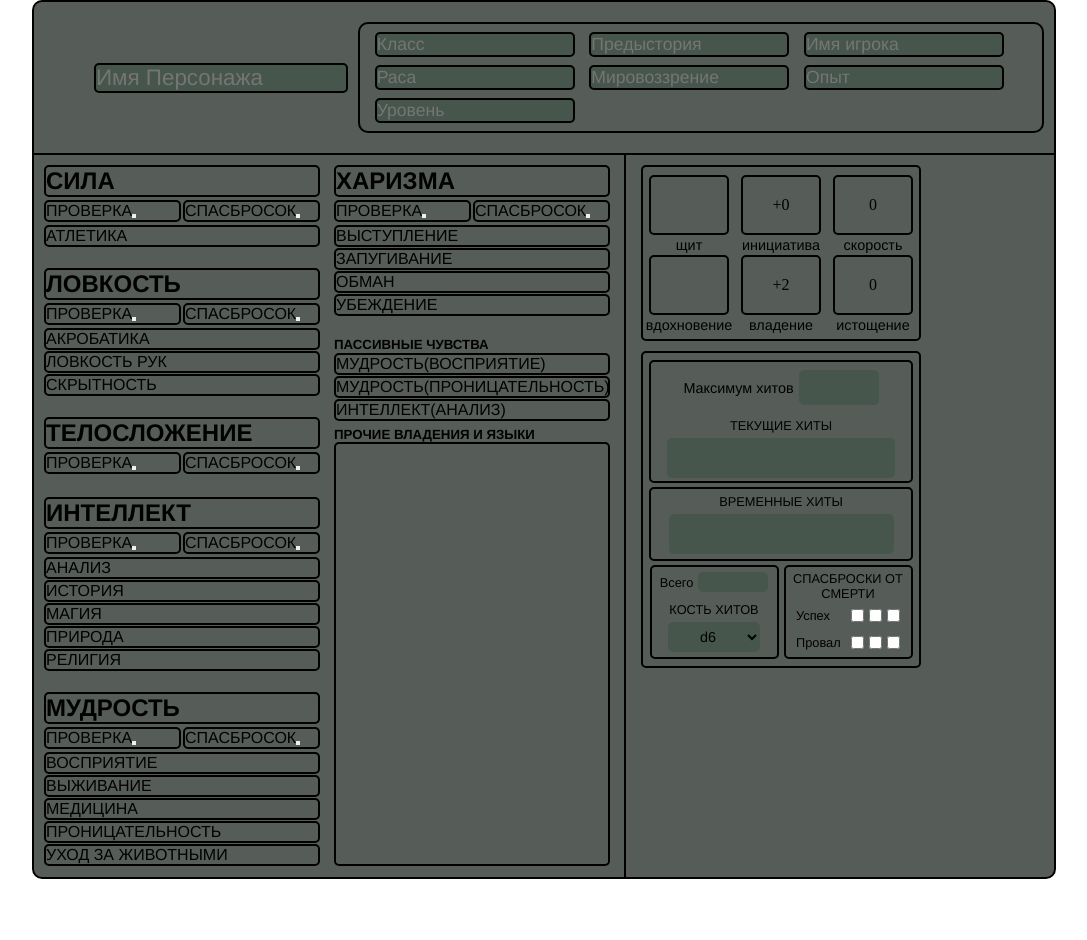
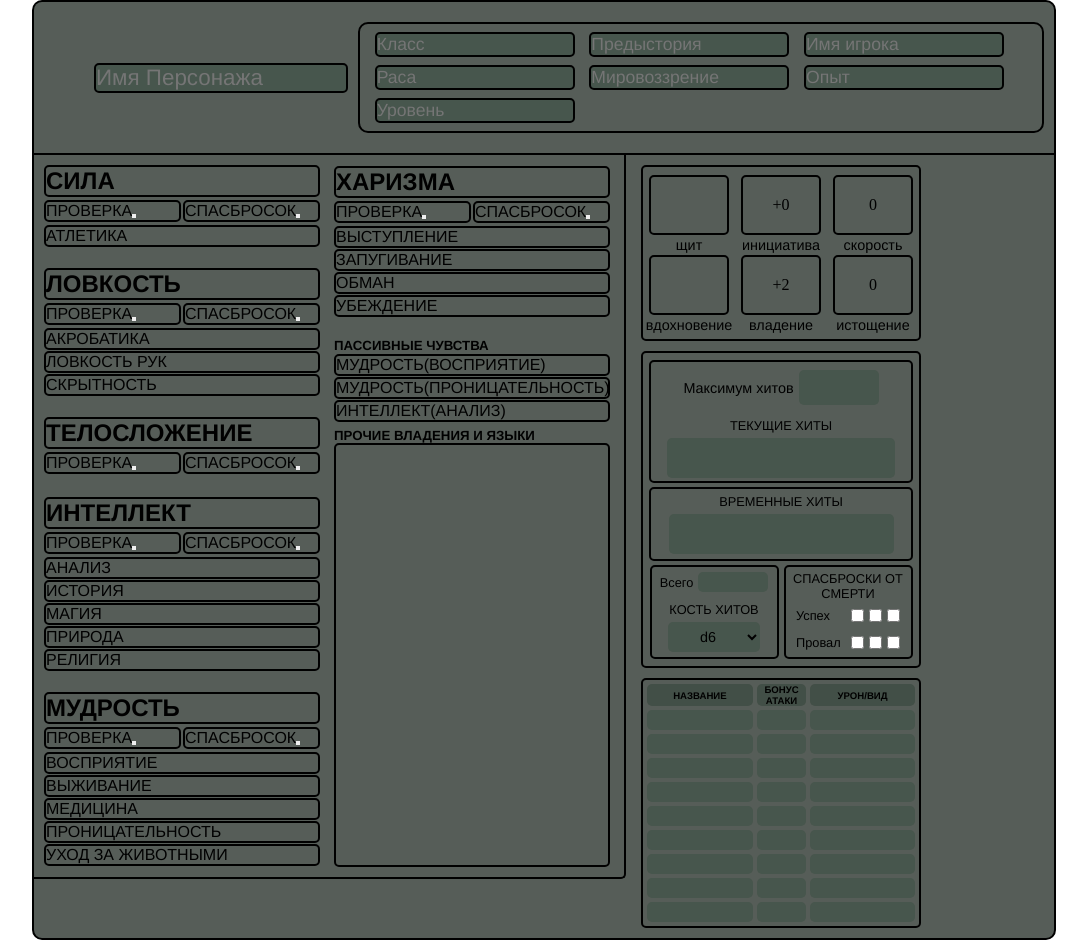
Before and after one commit to Pivo-moment/ts-longstory-landing, a website built with Vite: page index.html in a window 1280 px wide. Shown: the whole page, without its empty margins (96-1183 px from the left). Before the commit the page ends 879 px from the top, so only its background shows below. Built offline with nearby package versions, Linux system fonts and the light colour scheme.

Commit message:
закончил таблицу с атаками и заклинаниями

```diff
--- a/index.html
+++ b/index.html
@@ -139,6 +139,7 @@
         </div>
       </div>
 
+
       <div class="sec_char_and_other">
         <div class="sec_char_and_other_column">
 
@@ -174,9 +175,7 @@
 
 
           <div class="character_hits">
-
             <div class="current_hits">
-
               <div class="max_hits_con">
                 <span class="span_max_hits">Максимум хитов </span>
                 <input class="max_hits_value" type="number">
@@ -186,7 +185,6 @@
                 <span class="span_current_temporary_hits">ТЕКУЩИЕ ХИТЫ</span>
                 <input class="current_temporary_hits_value" type="number">
               </div>
-
             </div>
 
             <div class="temporary_hits">
@@ -199,7 +197,6 @@
             <div class="other_hits_info">
 
               <div class="hits_dice">
-
                 <div class="total_number_of_hits">
                   <span class="span_total_number_of_hits">Всего</span>
                   <input type="number" class="total_number_of_hits_value">
@@ -214,12 +211,10 @@
                     <option value="4">d12</option>
                   </select>
                 </div>
-
               </div>
 
               <div class="death_saving_throws">
                 <div class="span_death_saving_throws">СПАСБРОСКИ ОТ СМЕРТИ</div>
-
                 <div class="success_failure_death_saving_throws">
                   <span class="span_success_failure">Успех </span>
                   <input type="checkbox" class="death_saving_throws_checkbox">
@@ -236,11 +231,124 @@
               </div>
 
             </div>
+          </div>
 
-          </div>
+          <table class="table_attacks_n_spells">
+            <thead>
+              <tr>
+                <th class="theader_sell_name_or_damage">НАЗВАНИЕ</td>
+                <th class="theader_sell_bonus">БОНУС АТАКИ</td>
+                <th class="theader_sell_name_or_damage">УРОН/ВИД</td>
+              </tr>
+            </thead>
+            <tbody>
+              <tr>
+                <td class="tbody_sell_name_or_damage">
+                  <input type="text" class="tsell_input">
+                </td>
+                <td class="tbody_sell_bonus">
+                  <input type="text" class="tsell_input">
+                </td>
+                <td class="tbody_sell_name_or_damage">
+                  <input type="text" class="tsell_input">
+                </td>
+              </tr>
+              <tr>
+                <td class="tbody_sell_name_or_damage">
+                  <input type="text" class="tsell_input">
+                </td>
+                <td class="tbody_sell_bonus">
+                  <input type="text" class="tsell_input">
+                </td>
+                <td class="tbody_sell_name_or_damage">
+                  <input type="text" class="tsell_input">
+                </td>
+              </tr>
+              <tr>
+                <td class="tbody_sell_name_or_damage">
+                  <input type="text" class="tsell_input">
+                </td>
+                <td class="tbody_sell_bonus">
+                  <input type="text" class="tsell_input">
+                </td>
+                <td class="tbody_sell_name_or_damage">
+                  <input type="text" class="tsell_input">
+                </td>
+              </tr>
+              <tr>
+                <td class="tbody_sell_name_or_damage">
+                  <input type="text" class="tsell_input">
+                </td>
+                <td class="tbody_sell_bonus">
+                  <input type="text" class="tsell_input">
+                </td>
+                <td class="tbody_sell_name_or_damage">
+                  <input type="text" class="tsell_input">
+                </td>
+              </tr>
+              <tr>
+                <td class="tbody_sell_name_or_damage">
+                  <input type="text" class="tsell_input">
+                </td>
+                <td class="tbody_sell_bonus">
+                  <input type="text" class="tsell_input">
+                </td>
+                <td class="tbody_sell_name_or_damage">
+                  <input type="text" class="tsell_input">
+                </td>
+              </tr>
+              <tr>
+                <td class="tbody_sell_name_or_damage">
+                  <input type="text" class="tsell_input">
+                </td>
+                <td class="tbody_sell_bonus">
+                  <input type="text" class="tsell_input">
+                </td>
+                <td class="tbody_sell_name_or_damage">
+                  <input type="text" class="tsell_input">
+                </td>
+              </tr>
+              <tr>
+                <td class="tbody_sell_name_or_damage">
+                  <input type="text" class="tsell_input">
+                </td>
+                <td class="tbody_sell_bonus">
+                  <input type="text" class="tsell_input">
+                </td>
+                <td class="tbody_sell_name_or_damage">
+                  <input type="text" class="tsell_input">
+                </td>
+              </tr>
+              <tr>
+                <td class="tbody_sell_name_or_damage">
+                  <input type="text" class="tsell_input">
+                </td>
+                <td class="tbody_sell_bonus">
+                  <input type="text" class="tsell_input">
+                </td>
+                <td class="tbody_sell_name_or_damage">
+                  <input type="text" class="tsell_input">
+                </td>
+              </tr>
+              <tr>
+                <td class="tbody_sell_name_or_damage">
+                  <input type="text" class="tsell_input">
+                </td>
+                <td class="tbody_sell_bonus">
+                  <input type="text" class="tsell_input">
+                </td>
+                <td class="tbody_sell_name_or_damage">
+                  <input type="text" class="tsell_input">
+                </td>
+              </tr>
+            </tbody>
+          </table>
+
         </div>
       </div>
+
     </div>
+
   </main>
 </body>
 
--- a/src/style.css
+++ b/src/style.css
@@ -67,6 +67,7 @@ main {
 .build-con {
   display: flex;
   align-items: start;
+  flex-wrap: wrap;
 
   gap: 5px;
   border: 2px solid black;
@@ -81,11 +82,15 @@ main {
   flex-wrap: wrap;
   box-sizing: border-box;
   border-right: 2px solid black;
+  border-bottom: 2px solid black;
+  border-bottom-right-radius: 5px;
 
 }
 
 .all-stats {
   display: flex;
+
+  justify-content: center;
   gap: 10px;
   padding:  10px;
   flex-wrap: wrap;
@@ -94,9 +99,8 @@ main {
 .stats-skills-passive-con {
   display: flex;
 
-
-  align-items: flex-start;
-  justify-content: start;
+  align-items: center;
+  justify-content: center;
 
   flex-flow: column;
   gap: 20px;
@@ -205,7 +209,7 @@ main {
 
 .sec_char_and_other{
   display: flex;
-  width: max-content;
+  align-items: start;
 
   padding: 10px;
 
@@ -493,3 +497,61 @@ main {
   text-align: center;
   font-size: 80%;
 }
+
+.table_attacks_n_spells{
+  width: 280px;
+  border: 2px solid black;
+  border-radius: 5px;
+  text-align: center;
+  border-collapse: separate;
+  border-spacing: 4px;
+}
+
+.theader_sell_name_or_damage{
+  font-family: "Helvetica", sans-serif;
+  font-size: 60%;
+  background-color: #23382b5e;
+
+  border: none;
+  border-radius: 5px;
+
+  width: 108px;
+}
+.theader_sell_bonus{
+  font-family: "Helvetica", sans-serif;
+  font-size: 60%;
+  background-color: #23382b5e;
+
+  border: none;
+  border-radius: 5px;
+
+  width: 50px;
+}
+.tbody_sell_name_or_damage{
+  font-family: "Helvetica", sans-serif;
+  font-size: 60%;
+
+  height: 20px;
+  width: 108px;
+}
+.tbody_sell_bonus{
+  font-family: "Helvetica", sans-serif;
+  font-size: 60%;
+
+  height: 20px;
+  width: 50px;
+}
+
+.tsell_input{
+  width: 100%;
+  height: 100%;
+
+  text-align: center;
+
+  font-family: "Helvetica", sans-serif;
+  font-size: 90%;
+
+  background-color: #2e4b395e;
+  border-radius: 5px;
+  border: none;
+}
```
